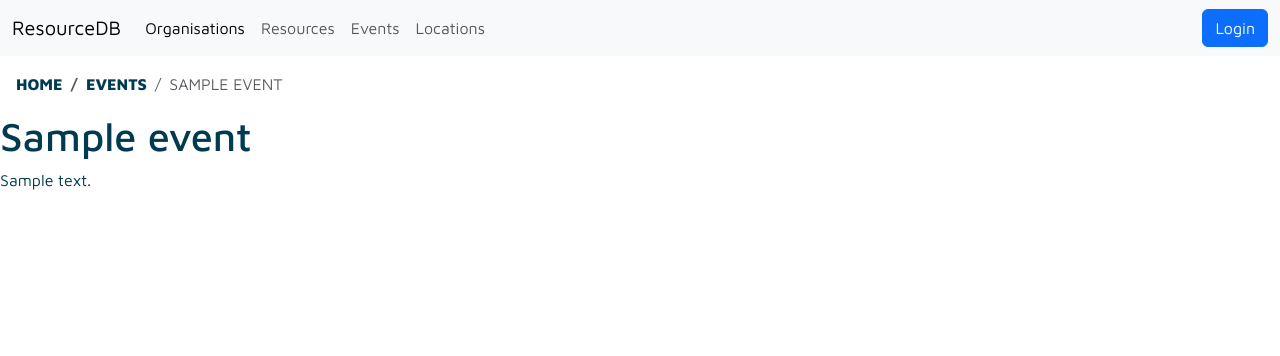
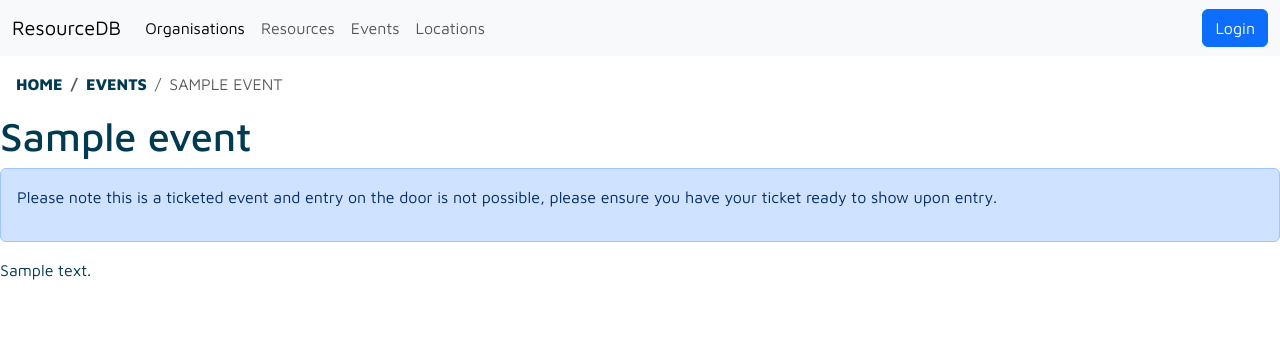
Before and after one commit to nmunro/spectrum, a Django app: page /events/1/ in a window 1280 px wide. Shown: the top 356 px of the page. Run offline with Django 4.2, Linux system fonts and the light colour scheme; tables that the repository leaves empty hold one stand-in row (values such as "Sample post"); parts of the project's set-up code (start-up, migrations or seed data) failed here and were passed over.

Commit message:
#5: Show alert in event template if event is ticketed

```diff
--- a/info/templates/info/event.html
+++ b/info/templates/info/event.html
@@ -12,6 +12,11 @@
 
 {% block content %}
     <h1>{{ event.name }}</h1>
+    {% if event.ticketed %}
+      <div class="alert alert-primary" role="alert">
+        <p>Please note this is a ticketed event and entry on the door is not possible, please ensure you have your ticket ready to show upon entry.</p>
+      </div>
+    {% endif %}
     <p>
       {{ event.description }}
     </p>
```
